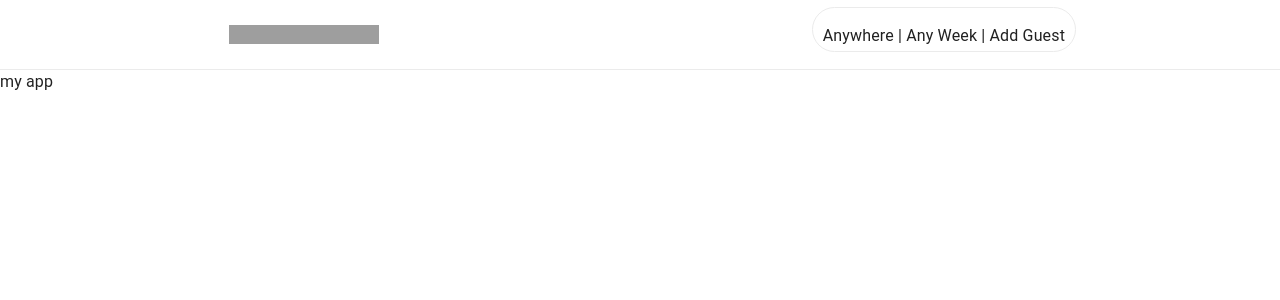
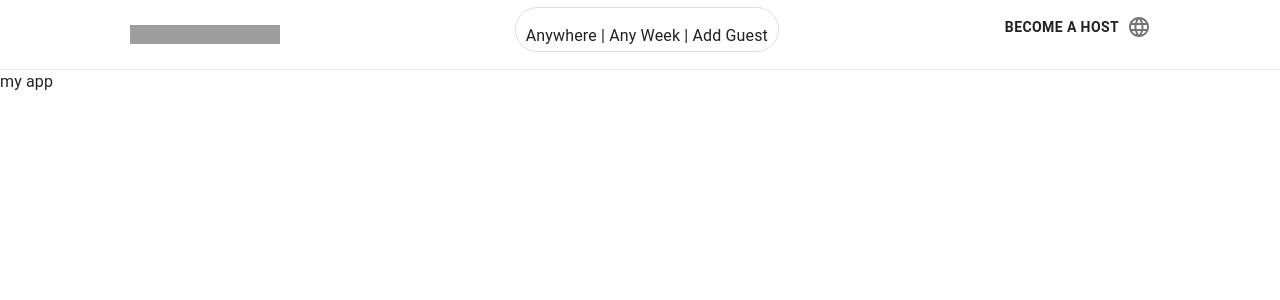
Before and after one commit to Akib7/Travellastro, a React (Create React App) app: page / in a window 1280 px wide. Shown: the top 300 px of the page. Built offline with nearby package versions, Linux system fonts and the light colour scheme; grey boxes are pictures that could not be loaded.

Commit message:
getting started

```diff
--- a/src/Component/NavBar/NavBar.jsx
+++ b/src/Component/NavBar/NavBar.jsx
@@ -1,6 +1,7 @@
 import React from "react";
-import { AppBar } from "@mui/material";
+import { AppBar, Button, IconButton } from "@mui/material";
 import { Link } from "react-router-dom";
+import LanguageIcon from "@mui/icons-material/Language";
 
 import "./navbar.styles.scss";
 
@@ -16,6 +17,21 @@ const NavBar = () => {
       <div className="midTab">
         <p className="para">Anywhere | Any Week | Add Guest</p>
       </div>
+
+      <Button
+        variant="secondary"
+        style={{
+          borderRadius: "30px",
+          height: "40px",
+          marginTop: "7px",
+          fontWeight: "bold",
+        }}
+      >
+        Become a Host
+        <IconButton aria-label="language">
+          <LanguageIcon />
+        </IconButton>
+      </Button>
     </div>
   );
 };
--- a/src/Component/NavBar/navbar.styles.scss
+++ b/src/Component/NavBar/navbar.styles.scss
@@ -15,7 +15,7 @@
   .midTab {
     height: 45px;
     margin-top: 7px;
-    border: 1px solid #ebebeb;
+    border: 1px solid #dddddd;
     border-radius: 2em;
     padding: 0 10px;
   }
```
